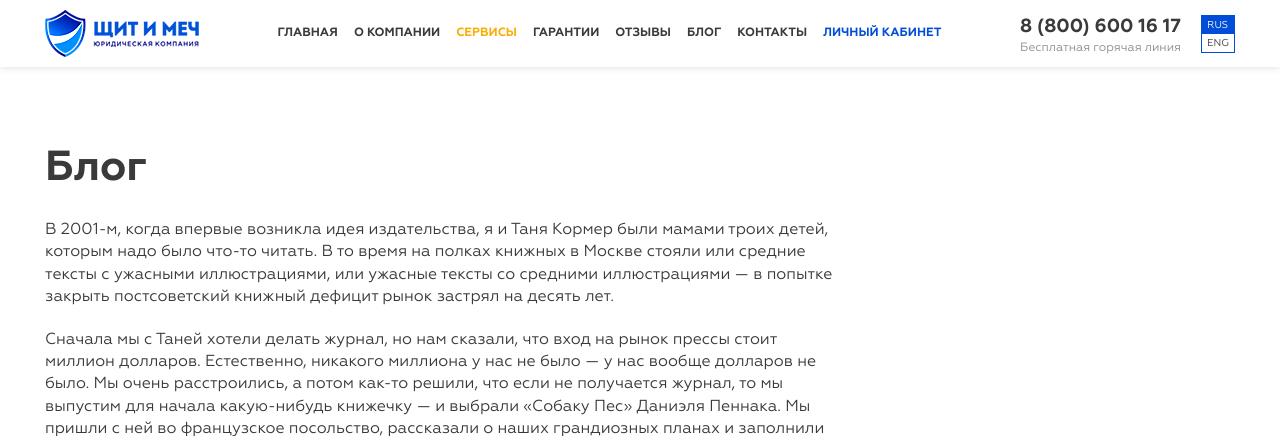
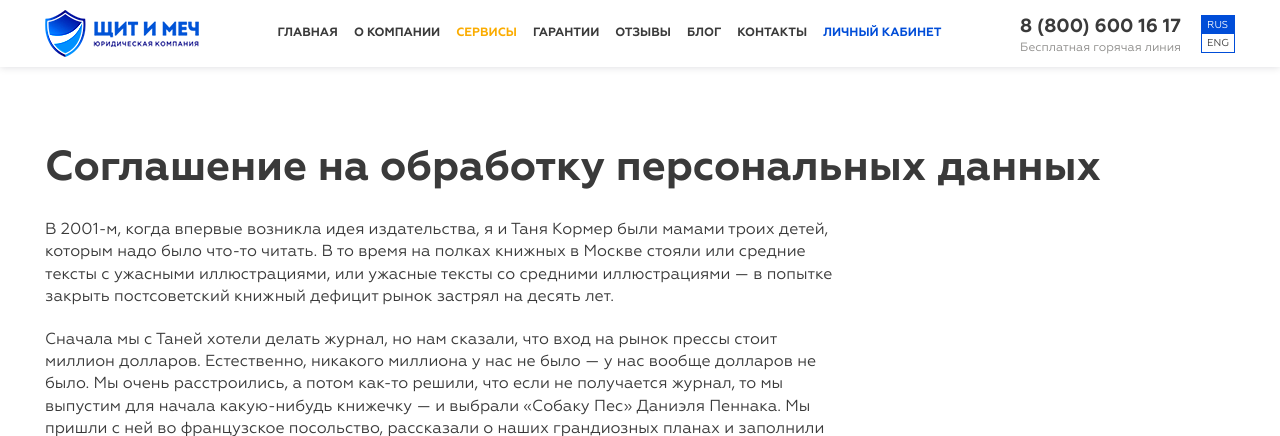
Before and after one commit to BulatSa/shield, a PHP site: page /simple-page.php in a window 1280 px wide. Shown: the top 436 px of the page. Run offline with PHP 8.4, Linux system fonts and the light colour scheme; style sheets or scripts are compiled from the project's sources; some libraries are stand-ins or nearby versions; some web fonts are replaced.

Commit message:
simple page

```diff
--- a/simple-page.php
+++ b/simple-page.php
@@ -2,7 +2,7 @@
 
 <section class="s-head-simple">
 	<div class="container">
-		<h1 class="h1">Блог</h1>
+		<h1 class="h1">Соглашение на обработку персональных данных</h1>
 	</div>
 </section>
 
```
